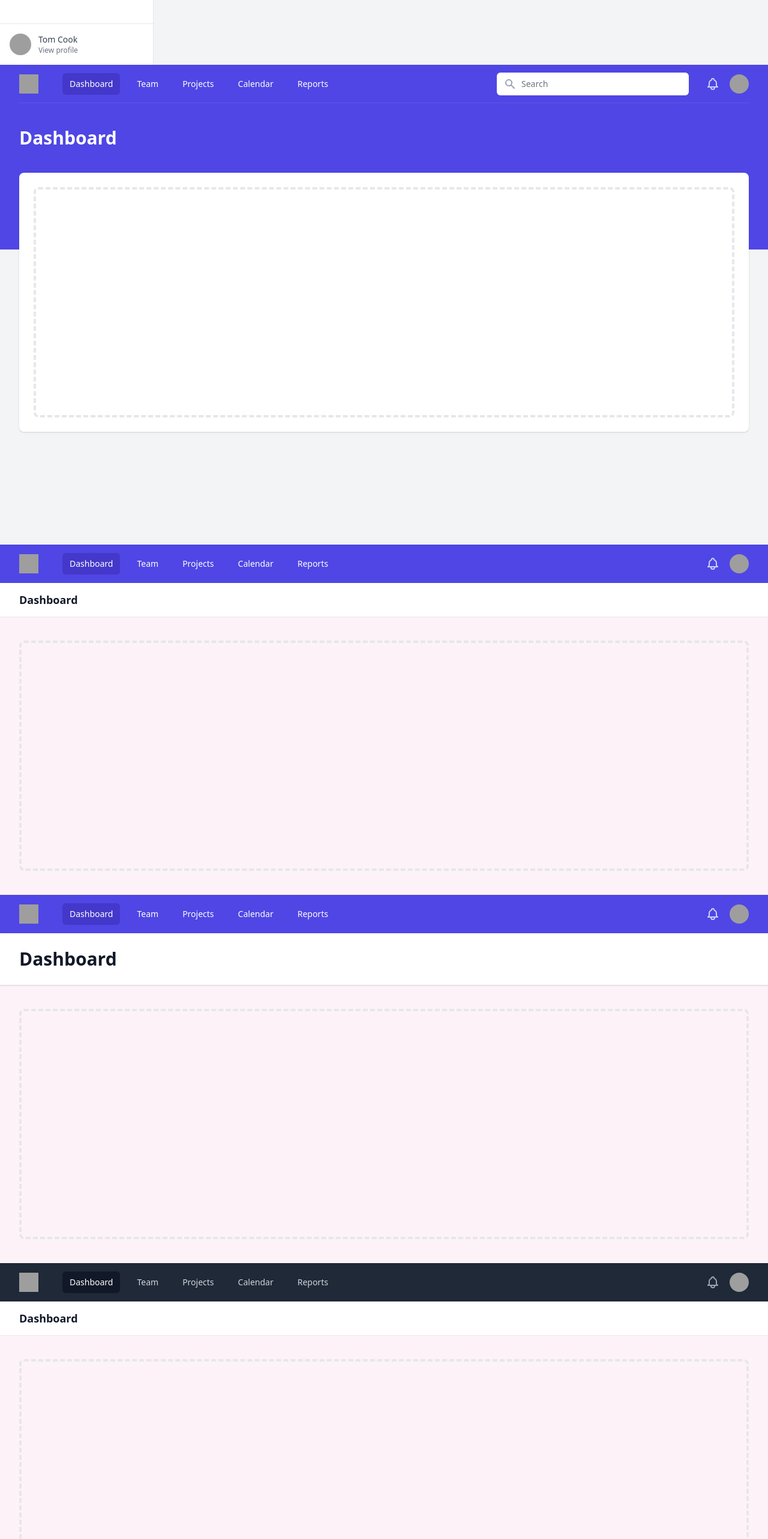
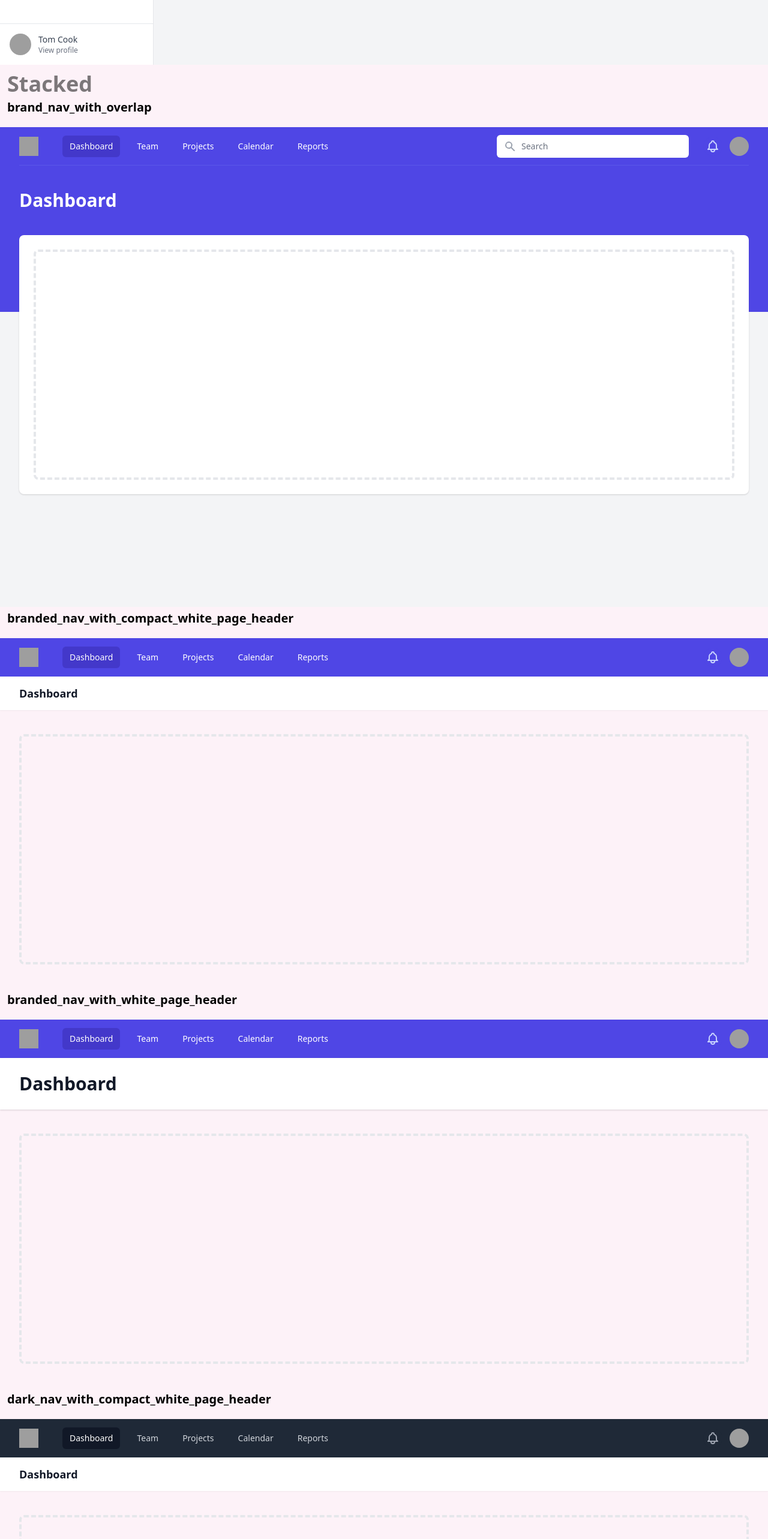
Before and after one commit to tantruong-amblique/TUK-ui-component, a React (Create React App) app: page / in a window 1280 px wide. Shown: the part 6760-9326 px from the top of the page at 60% size. Built offline with nearby package versions, Linux system fonts and the light colour scheme; grey boxes are pictures that could not be loaded.

Commit message:
Stacked5

```diff
--- a/src/components/Premium/application-ui/application-shells/stacked/Stacked.jsx
+++ b/src/components/Premium/application-ui/application-shells/stacked/Stacked.jsx
@@ -12,16 +12,43 @@ import StackNavBarNine from './two_row_navigation_with_overlap'
 const Stacked = () => {
   return (
     <div>
+      <div className="text-4xl animate-pulse m-3 font-semibold">Stacked</div>
+      <div className="text-xl animate-bounce  m-3 font-semibold">
+        brand_nav_with_overlap
+      </div>
       <StackNavBarOne />
+      <div className="text-xl animate-bounce  m-3 font-semibold">
+        branded_nav_with_compact_white_page_header
+      </div>
       <StackNavBarTwo />
+      <div className="text-xl animate-bounce  m-3 font-semibold">
+        branded_nav_with_white_page_header
+      </div>
       <StackNavBarThree />
+      <div className="text-xl animate-bounce  m-3 font-semibold">
+        dark_nav_with_compact_white_page_header
+      </div>
       <StackNavBarFour />
+      <div className="text-xl animate-bounce  m-3 font-semibold">
+        dark_nav_with_overlap
+      </div>
       <StackNavBarFive />
+      <div className="text-xl animate-bounce  m-3 font-semibold">
+        dark_nav_with_white_page_header
+      </div>
       <StackNavBarSix />
+      <div className="text-xl animate-bounce  m-3 font-semibold">
+        light_nav_on_gray_background
+      </div>
       <StackNavBarSeven />
+      <div className="text-xl animate-bounce  m-3 font-semibold">
+        light_nav_with_bottom_border
+      </div>
       <StackNavBarEight />
+      <div className="text-xl animate-bounce  m-3 font-semibold">
+        two_row_navigation_with_overlap
+      </div>
       <StackNavBarNine />
-
     </div>
   )
 }
```
Lines whose indentation alone changed are shown as unchanged.
